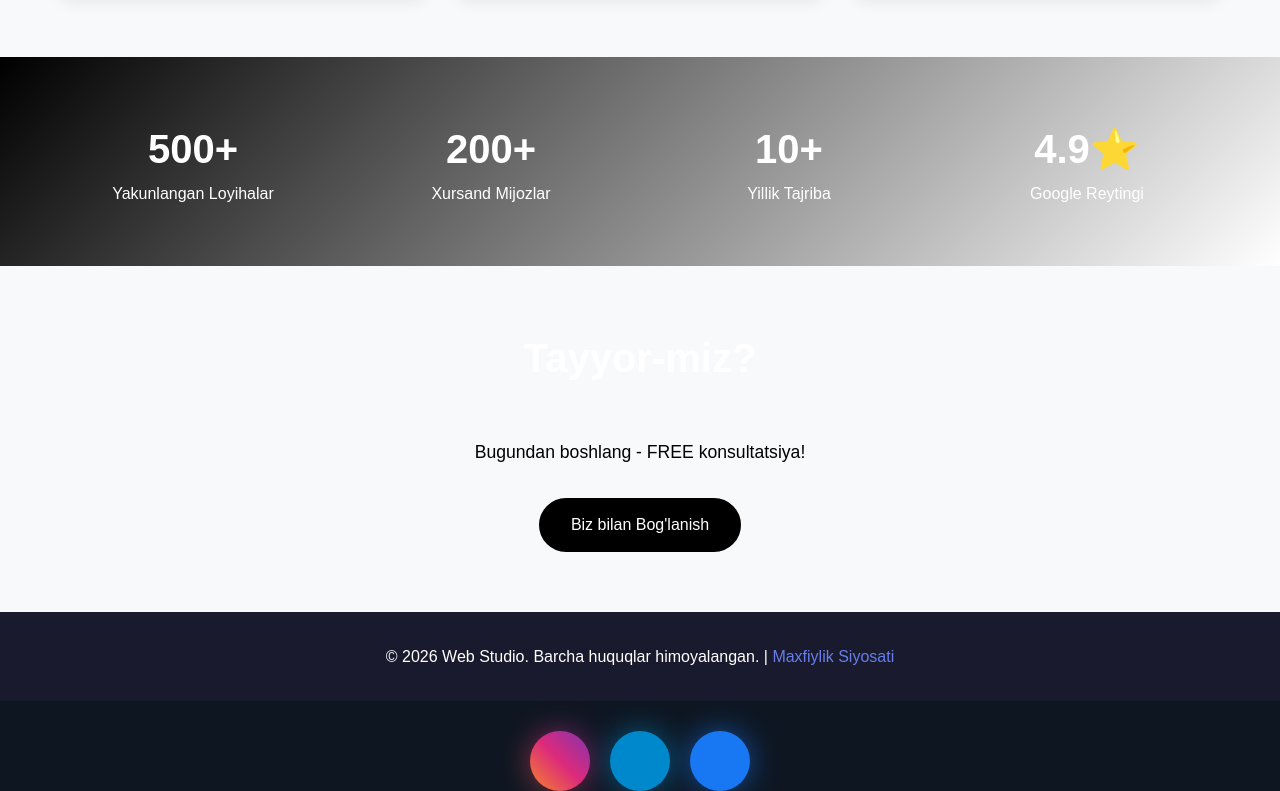
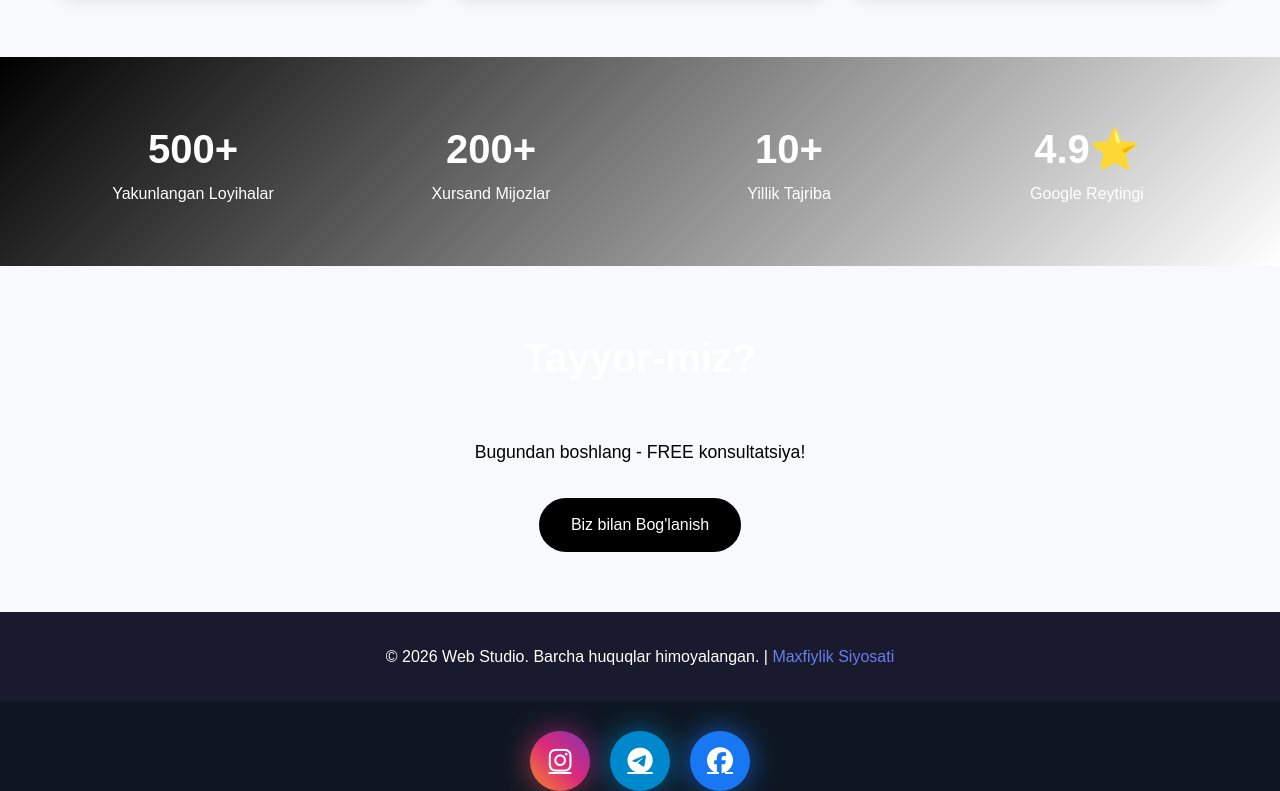
Before and after one commit to sardor0630yusupov-droid/Web_Studio, a website: page index.html in a window 1280 px wide. Shown: the part 1210-2001 px from the top of the page. Drawn offline with Linux system fonts and the light colour scheme.

Commit message:
Add files via upload

```diff
--- a/index.html
+++ b/index.html
@@ -4,6 +4,7 @@
     <meta charset="UTF-8">
     <meta name="viewport" content="width=device-width, initial-scale=1.0">
     <title>Web Studios - Professional Web Design</title>
+    <link rel="stylesheet" href="https://cdnjs.cloudflare.com/ajax/libs/font-awesome/6.5.0/css/all.min.css">
     <link rel="stylesheet" href="style.css">
 </head>
 <body>
@@ -111,7 +112,7 @@
   <a href="https://instagram.com" target="_blank" class="icon instagram">
     <i class="fab fa-instagram"></i>
   </a>
-  <a href="https://t.me" target="_blank" class="icon telegram">
+  <a href="https://t.me/webstudio_builder_bot" target="_blank" class="icon telegram">
     <i class="fab fa-telegram"></i>
   </a>
   <a href="https://facebook.com" target="_blank" class="icon facebook">
--- a/style.css
+++ b/style.css
@@ -308,6 +308,50 @@ footer {
 }
 
 /* ranglar */
+.contact-social {
+  display: flex;
+  gap: 20px;
+  justify-content: center;
+  margin-top: 20px;
+}
+
+.icon {
+  width: 60px;
+  height: 60px;
+  border-radius: 50%;
+  display: flex;
+  justify-content: center;
+  align-items: center;
+  font-size: 26px;
+  color: white;
+  position: relative;
+  transition: 0.3s;
+}
+
+/* ICONNI MAJBURIY KO‘RINISHI */
+.icon i {
+  display: block;
+}
+
+/* glow */
+.icon::before {
+  content: "";
+  position: absolute;
+  width: 100%;
+  height: 100%;
+  border-radius: 50%;
+  background: inherit;
+  filter: blur(15px);
+  opacity: 0.7;
+  z-index: -1;
+}
+
+/* hover */
+.icon:hover {
+  transform: scale(1.15);
+}
+
+/* ranglar */
 .instagram {
   background: linear-gradient(45deg, #f58529, #dd2a7b, #8134af);
 }
```
Also changed, not shown: contact.html (+1 -0 lines), portfolio.html (+1 -0 lines), services.html (+1 -0 lines).
